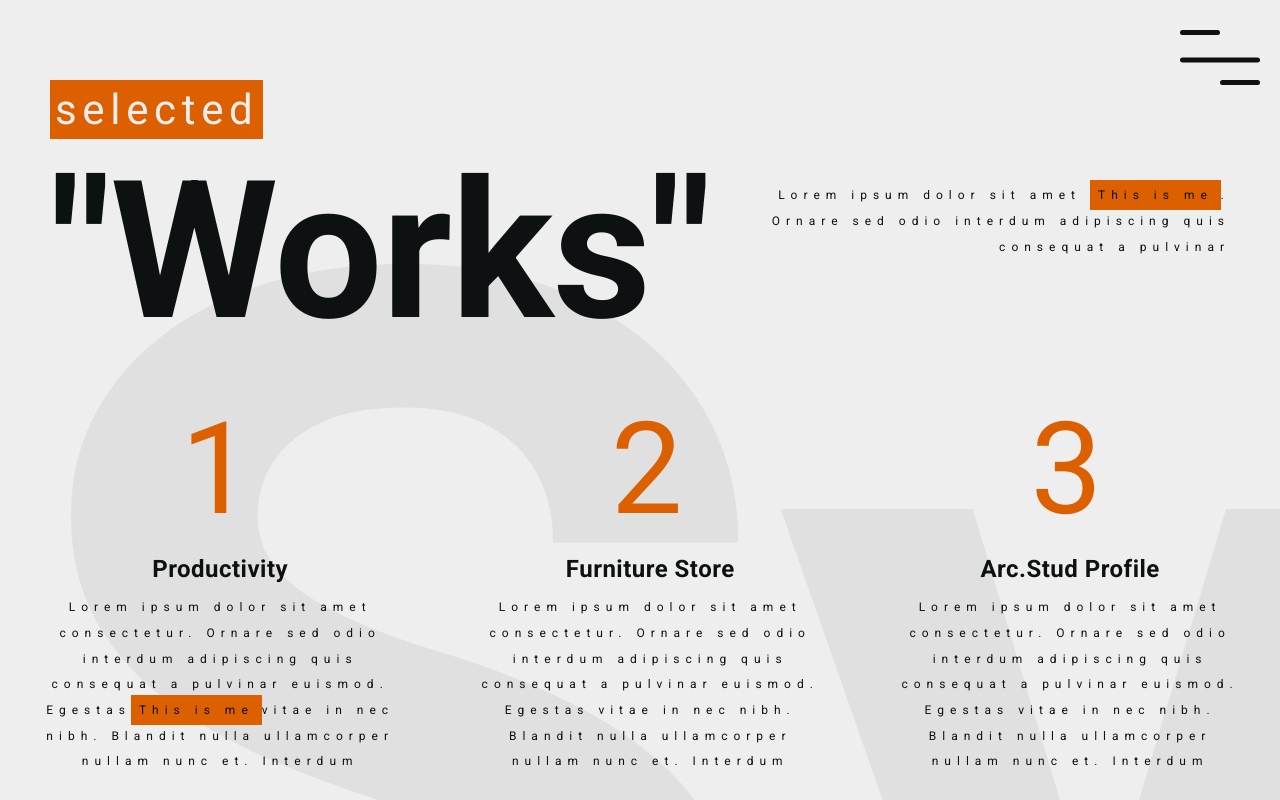
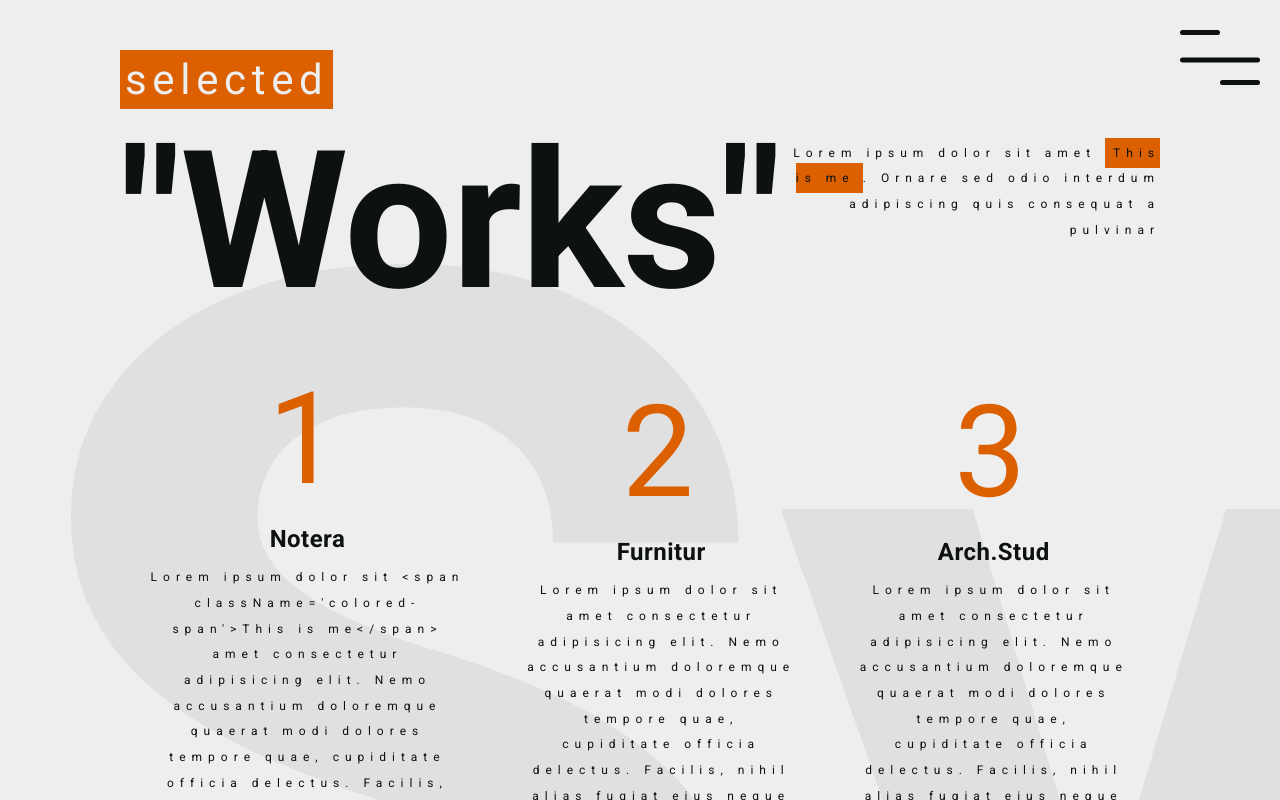
Before and after one commit to jebrong/personal-website, a React (Vite) app: page /projects in a window 1280 px wide. Built offline with nearby package versions, Linux system fonts and the light colour scheme.

Commit message:
add project data

```diff
--- /dev/null
+++ b/src/data/projects.jsx
@@ -0,0 +1,31 @@
+export const projects = [
+  {
+    title: "Notera",
+    desc: "Lorem ipsum dolor sit  <span className='colored-span'>This is me</span> amet consectetur adipisicing elit. Nemo accusantium doloremque quaerat modi dolores tempore quae, cupiditate officia delectus. Facilis, nihil alias fugiat eius neque ullam ad modi obcaecati inventore illo magnam odio dolores minus iure sunt laboriosam rem voluptatibus asperiores tempore cumque dolore.",
+    img: [
+      "https://cdn.dribbble.com/userupload/5022835/file/original-22c1392de9c19d6caef8e04b592f2565.png?compress=1&resize=752x",
+      "https://cdn.dribbble.com/userupload/5022835/file/original-22c1392de9c19d6caef8e04b592f2565.png?compress=1&resize=752x",
+      "https://cdn.dribbble.com/userupload/5022835/file/original-22c1392de9c19d6caef8e04b592f2565.png?compress=1&resize=752x",
+    ],
+  },
+  {
+    title: "Furnitur",
+
+    desc: "Lorem ipsum dolor sit amet consectetur adipisicing elit. Nemo accusantium doloremque quaerat modi dolores tempore quae, cupiditate officia delectus. Facilis, nihil alias fugiat eius neque ullam ad modi obcaecati inventore illo magnam odio dolores minus iure sunt laboriosam rem voluptatibus asperiores tempore cumque dolore.",
+    img: [
+      "https://cdn.dribbble.com/userupload/5022835/file/original-22c1392de9c19d6caef8e04b592f2565.png?compress=1&resize=752x",
+      "https://cdn.dribbble.com/userupload/5022835/file/original-22c1392de9c19d6caef8e04b592f2565.png?compress=1&resize=752x",
+      "https://cdn.dribbble.com/userupload/5022835/file/original-22c1392de9c19d6caef8e04b592f2565.png?compress=1&resize=752x",
+    ],
+  },
+  {
+    title: "Arch.Stud",
+
+    desc: "Lorem ipsum dolor sit amet consectetur adipisicing elit. Nemo accusantium doloremque quaerat modi dolores tempore quae, cupiditate officia delectus. Facilis, nihil alias fugiat eius neque ullam ad modi obcaecati inventore illo magnam odio dolores minus iure sunt laboriosam rem voluptatibus asperiores tempore cumque dolore.",
+    img: [
+      "https://cdn.dribbble.com/userupload/5022835/file/original-22c1392de9c19d6caef8e04b592f2565.png?compress=1&resize=752x",
+      "https://cdn.dribbble.com/userupload/5022835/file/original-22c1392de9c19d6caef8e04b592f2565.png?compress=1&resize=752x",
+      "https://cdn.dribbble.com/userupload/5022835/file/original-22c1392de9c19d6caef8e04b592f2565.png?compress=1&resize=752x",
+    ],
+  },
+];
--- a/src/pages/About/About.jsx
+++ b/src/pages/About/About.jsx
@@ -36,15 +36,9 @@ export default function About() {
       exit={{ opacity: 1 }}
       className="page-container"
     >
-      <button
-        onClick={(e) => {
-          navigate("/contact");
-        }}
-      >
-        routes
-      </button>
       <Nav></Nav>
       <NavButton></NavButton>
+      <div className="page-body">
         <div className="title-container">
           <div className="others-container">
             <div className="title">
@@ -62,14 +56,15 @@ export default function About() {
             Lorem ipsum dolor sit amet consectetur. Ornare sed odio interdum
             adipiscing quis consequat a pulvinar euismod. Egestas vitae in nec
             nibh. Blandit nulla ullamcorper nullam nunc et.
-          <span className="colored-span">React</span> Interdum semper facilisis
-          neque sagittis tellus sagittis feugiat. Ac morbi ipsum leo eu
-          maecenas. Placerat nisi nec ut erat in facilisi amet pretium suscipit.
-          Ut non elit felis viverra id morbi nec hendrerit gravida. Lectus
-          pellentesque erat nulla neque. Velit cras dapibus urna commodo ac in
-          fusce semper nunc. Vel eu nunc pulvinar mattis sem varius. Faucibus
-          vulputate nunc adipiscing urna sit integer nunc hac. Gravida enim
-          phasellus at ullamcorper condimentum.
+            <span className="colored-span">React</span> Interdum semper
+            facilisis neque sagittis tellus sagittis feugiat. Ac morbi ipsum leo
+            eu maecenas. Placerat nisi nec ut erat in facilisi amet pretium
+            suscipit. Ut non elit felis viverra id morbi nec hendrerit gravida.
+            Lectus pellentesque erat nulla neque. Velit cras dapibus urna
+            commodo ac in fusce semper nunc. Vel eu nunc pulvinar mattis sem
+            varius. Faucibus vulputate nunc adipiscing urna sit integer nunc
+            hac. Gravida enim phasellus at ullamcorper condimentum.
+          </div>
         </div>
       </div>
     </m.div>
--- a/src/pages/Contact/Contact.jsx
+++ b/src/pages/Contact/Contact.jsx
@@ -51,19 +51,11 @@ export default function Contact() {
       exit={{ opacity: 1 }}
       className="page-container"
     >
-      <button
-        onClick={(e) => {
-          e.preventDefault();
-          navigate("/about");
-        }}
-      >
-        routes
-      </button>
       <NavButton></NavButton>
 
       <Nav></Nav>
 
-      <div className="">
+      <div className="page-body">
         <div className="title-container">
           <div className="others-container">
             <div className="title">
--- a/src/pages/Home/Home.jsx
+++ b/src/pages/Home/Home.jsx
@@ -12,7 +12,7 @@ export default function Home() {
       exit={{ opacity: 1 }}
       className="page-container"
     >
-      <div className="title-container">
+      <div className="title-container home">
         <div className="subtext">architect</div>
         <div className="maintext-container">
           <div className="maintext">JANILLE SY</div>
--- a/src/pages/Projects/Projects.jsx
+++ b/src/pages/Projects/Projects.jsx
@@ -6,7 +6,7 @@ import { motion as m, AnimatePresence } from "framer-motion";
 import { useSelector, useDispatch } from "react-redux";
 import { toggleNav } from "../../features/utils/utilsSlice";
 import { useNavigate } from "react-router-dom";
-
+import { projects } from "../../data/projects";
 export default function Projects() {
   return (
     <m.div
@@ -17,6 +17,7 @@ export default function Projects() {
     >
       <Nav></Nav>
       <NavButton></NavButton>
+      <div className="page-body">
         <div className="title-container">
           <div className="others-container">
             <div className="title">
@@ -31,33 +32,15 @@ export default function Projects() {
           </div>
         </div>
         <div className="proj-container">
-        <div className="proj-item-container">
-          <div className="proj-item-main first">1</div>
-          <div className="proj-item-title">Productivity</div>
-          <div className="proj-item-subtext">
-            Lorem ipsum dolor sit amet consectetur. Ornare sed odio interdum
-            adipiscing quis consequat a pulvinar euismod. Egestas
-            <span className="colored-span ">This is me</span>vitae in nec nibh.
-            Blandit nulla ullamcorper nullam nunc et. Interdum
+          {projects.map((project, index) => {
+            return (
+              <div key={index} className="proj-item-container">
+                <div className="proj-item-main first">{index + 1}</div>
+                <div className="proj-item-title">{project.title}</div>
+                <div className="proj-item-subtext">{project.desc}</div>
               </div>
-        </div>
-        <div className="proj-item-container">
-          <div className="proj-item-main second ">2</div>
-          <div className="proj-item-title">Furniture Store</div>
-          <div className="proj-item-subtext">
-            Lorem ipsum dolor sit amet consectetur. Ornare sed odio interdum
-            adipiscing quis consequat a pulvinar euismod. Egestas vitae in nec
-            nibh. Blandit nulla ullamcorper nullam nunc et. Interdum
-          </div>
-        </div>
-        <div className="proj-item-container">
-          <div className="proj-item-main third">3</div>
-          <div className="proj-item-title">Arc.Stud Profile</div>
-          <div className="proj-item-subtext">
-            Lorem ipsum dolor sit amet consectetur. Ornare sed odio interdum
-            adipiscing quis consequat a pulvinar euismod. Egestas vitae in nec
-            nibh. Blandit nulla ullamcorper nullam nunc et. Interdum
-          </div>
+            );
+          })}
         </div>
       </div>
     </m.div>
--- a/src/styles/index.css
+++ b/src/styles/index.css
@@ -48,6 +48,11 @@ body {
   background-color: #eeeeee;
 }
 
+.page-body {
+  padding: 0 120px;
+  padding-top: 50px;
+}
+
 .page-container::before {
   content: "Sy";
   font-family: "Roboto";
@@ -65,10 +70,10 @@ body {
 
 .title-container {
   position: relative;
-  margin-top: 80px;
-  margin-left: 50px;
-
-  margin-right: 50px;
+}
+.title-container.home {
+  padding-top: 50px;
+  padding-left: 50px;
 }
 
 .others-container {
@@ -344,10 +349,6 @@ form {
   padding: 20px;
 }
 
-.title-container {
-  position: relative;
-}
-
 .send-status {
   position: absolute;
   bottom: 0;
```
Lines whose indentation alone changed are shown as unchanged.
